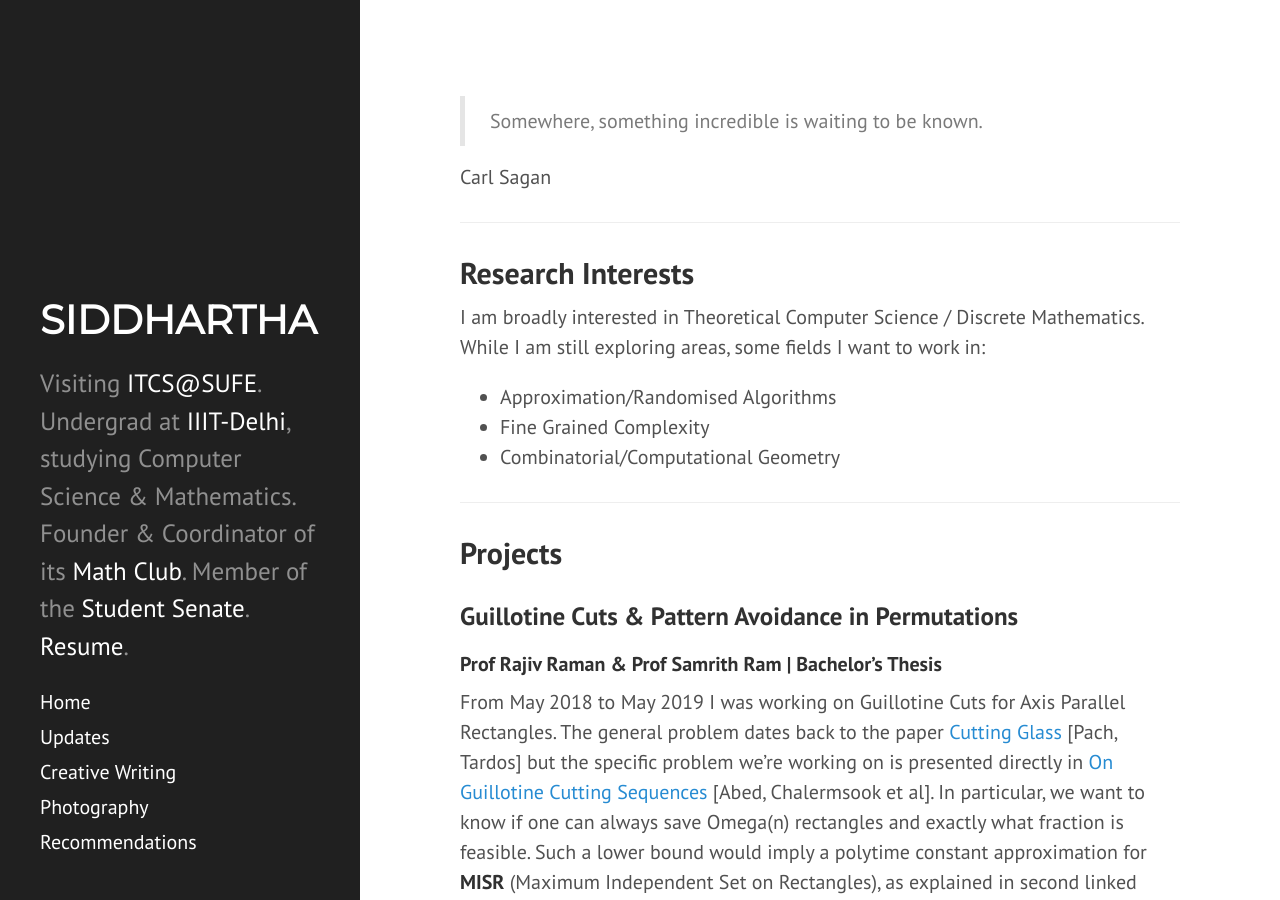
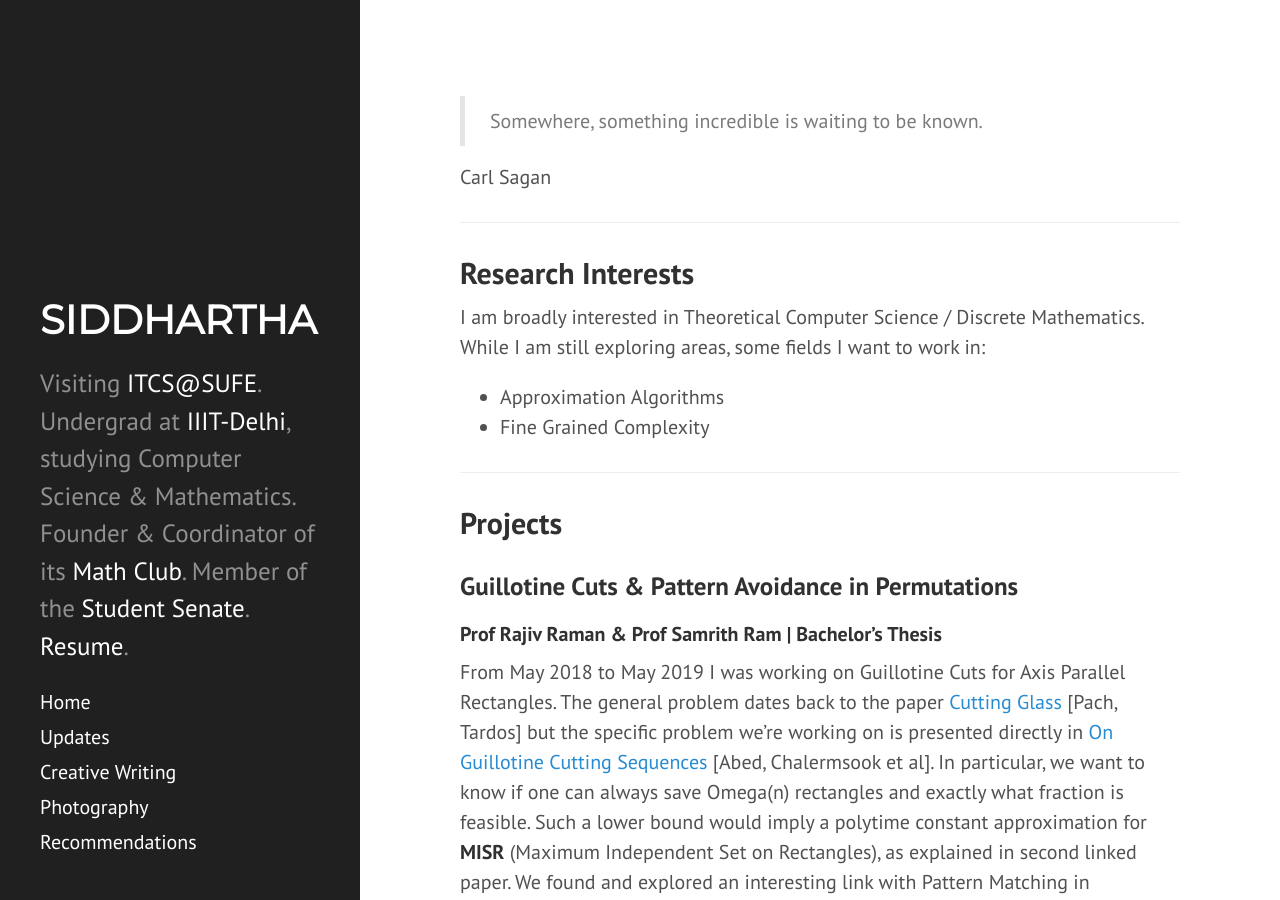
Before and after one commit to siddjai/siddjai.github.io, a Jekyll site: the page built from index.md, in a window 1280 px wide and 900 px high. Built offline with Jekyll 4.4.1, drawn with Linux system fonts in a browser that asks for light colours; nearby versions of some CDN libraries.

Commit message:
Update index.md

```diff
--- a/index.md
+++ b/index.md
@@ -14,9 +14,8 @@ Research Interests
 
 I am broadly interested in Theoretical Computer Science / Discrete Mathematics. While I am still exploring areas, some fields I want to work in:
 
-- Approximation/Randomised Algorithms
+- Approximation Algorithms
 - Fine Grained Complexity
-- Combinatorial/Computational Geometry
 
 ___
 
```
